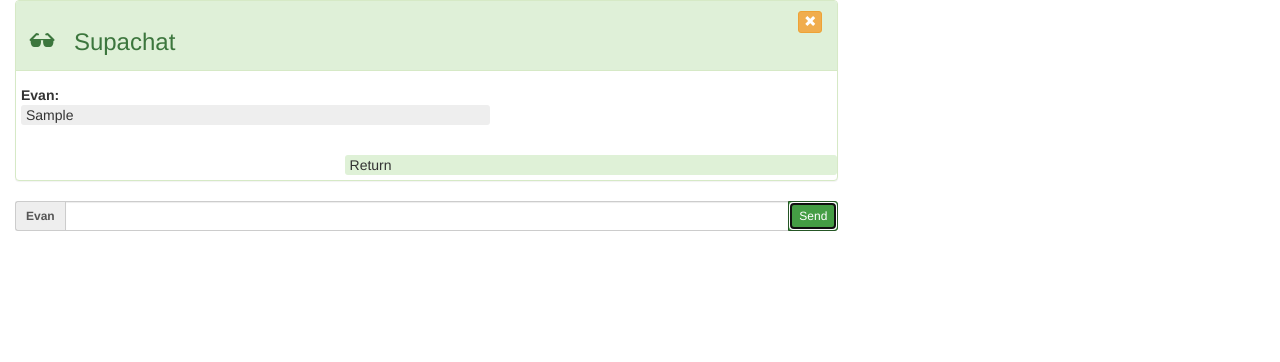
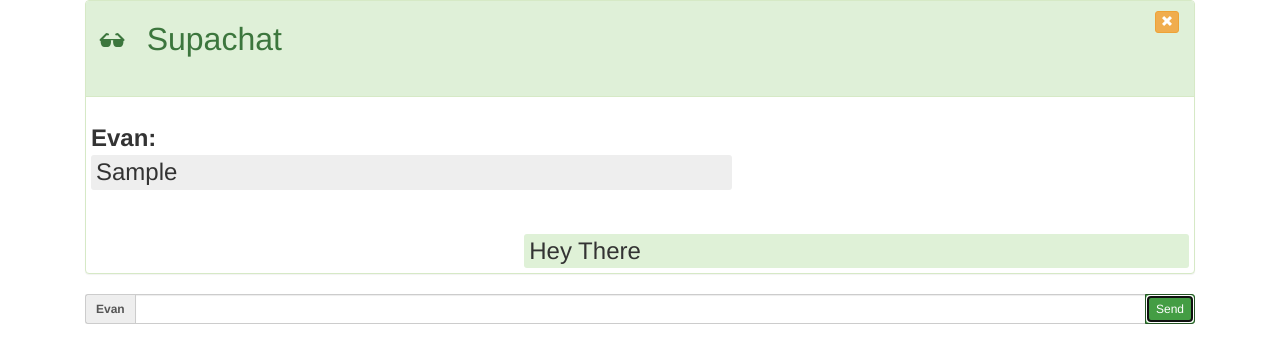
Before and after one commit to ebonertz/TIY-Chatti, a plain HTML site: page index.html in a window 1280 px wide. Both pictures are taken after typing "Sample" into the empty fields and a click on the button "Send". Drawn offline with nearby package versions, Linux system fonts and the light colour scheme.

Commit message:
Bigger Text

```diff
--- a/assets/css/style.css
+++ b/assets/css/style.css
@@ -1,13 +1,15 @@
 .panel-heading {
-  height: 5em;
+  height: 4em;
   margin-bottom: 1em;
   padding:5px 0 5px 10px;
+}
 
-
+.container {
+    font-size: x-large;
 }
 
 h1.panel-title {
-    font-size: x-large;
+    font-size: xx-large;
     display: inline;
     padding-left: 15px;
     padding-right: 15px;
@@ -40,16 +42,26 @@ li {
     padding-left: 5px;
     border-radius: 3px;
     margin-bottom: 5px;
+    margin-right: 5px;
 }
 #prompt {
     padding-left: 5px;
 }
 
 
-/*.col-md-8 {
-    border: 1px solid black;
+    /*.col-md-12 {
+        max-width:100%;
+        overflow-y:auto;
+        overflow-x:hidden;
+    }*/
 
-}*/
+.col-xs-12 {
+    max-height:300px;
+    max-width:100%;
+    overflow-y:auto;
+    overflow-x:hidden;
+}
+
 .glyphicon-sunglasses {
     font-size: x-large;
     padding-top: 15px;
@@ -62,6 +74,6 @@ h4 {
   padding: 0px 0px 0px 0px;
 }
 .glyphicion-remove {
-    padding-right: .1em;
-    font-size: small;
+    padding-right: .2em;
+
 }
--- a/assets/js/app.js
+++ b/assets/js/app.js
@@ -1,9 +1,9 @@
 $(function () {
     'use strict';
-// $(".glyphicon-remove").click(function(){
-//     $("#MC").html(" ");
-//     $("#IM").html(" ");
-// });
+$(".glyphicon-remove").click(function(){
+    $("#AM").html(" ");
+    $("#IM").html(" ");
+});
 
 
 var userInput = $("input");
@@ -15,7 +15,7 @@ $(".btn-success").click(function() {
       event.preventDefault();
       $(this).val(" ");
       $("#prompt").html(" ");
-      $("#AM").html("Return");
+      $("#AM").html("Hey There");
 
 
     //   for (var i=0, i<10, i++)
--- a/index.html
+++ b/index.html
@@ -10,8 +10,9 @@
 
 </head>
 <body nav-app="chatapp">
+    <div class="container">
     <div class="nav-bar">
-       <div class="col-md-8">
+       <div class="col-md-12">
           <div class="panel panel-success" controller="ChatController">
              <div class="panel-heading">
                 <span class="glyphicon glyphicon-sunglasses"></span>
@@ -26,7 +27,7 @@
 
               <div class="panel-body" style="padding:0 0px;">
                 <div class="row">
-                  <div class="col-xs-12" style="max-height:300px;max-width:100%;overflow-y:auto;overflow-x:hidden;">
+                  <div class="col-xs-12">
                     <div class="chat">
                           <div id="UN" class="user-initials"><strong>Evan:</strong>
                               <span show="chatMessages.length === 0" id="prompt">Say something!</span>
@@ -57,7 +58,6 @@
 
           </div>
       </div>
-     </div>
   <!-- jQuery (necessary for Bootstrap's JavaScript plugins) -->
   <script src="https://ajax.googleapis.com/ajax/libs/jquery/1.11.3/jquery.min.js"></script>
   <!-- Include all compiled plugins (below), or include individual files as needed -->
```
